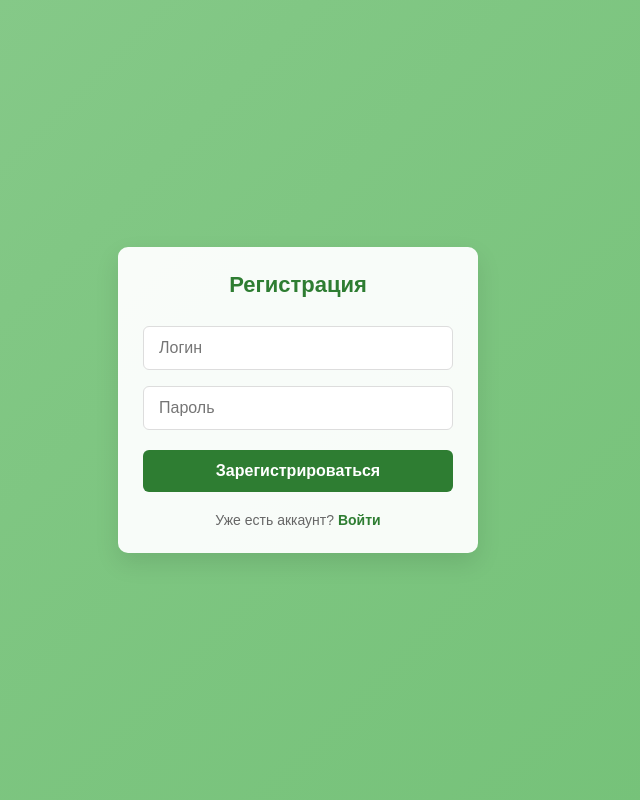
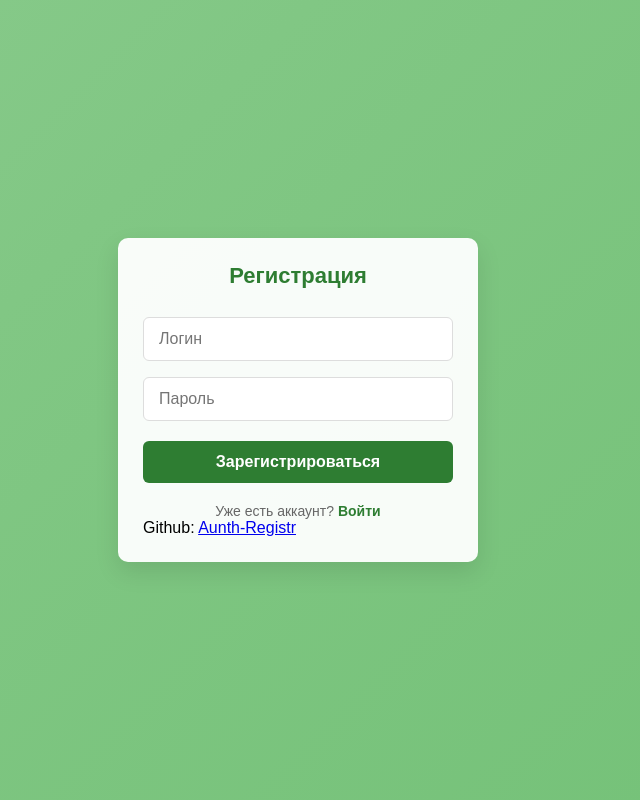
Before and after one commit to aski13/Aunth-Registr, a plain HTML site: page index.html in a window 1280 px wide. Both pictures are taken after a click on the link "Зарегистрироваться". Shown: the whole page, without its empty margins (342-982 px from the left). Drawn offline with Linux system fonts and the light colour scheme.

Commit message:
Update index.html

```diff
--- a/index.html
+++ b/index.html
@@ -184,6 +184,7 @@
                 <div class="switch-form">
                     Уже есть аккаунт? <a id="show-login">Войти</a>
                 </div>
+                <p>Github: <a href="https://github.com/aski13/Aunth-Registr/" target="_blank">Aunth-Registr</a></p>
             </div>
 
             <!-- Сообщения об ошибках/успехе -->
```
